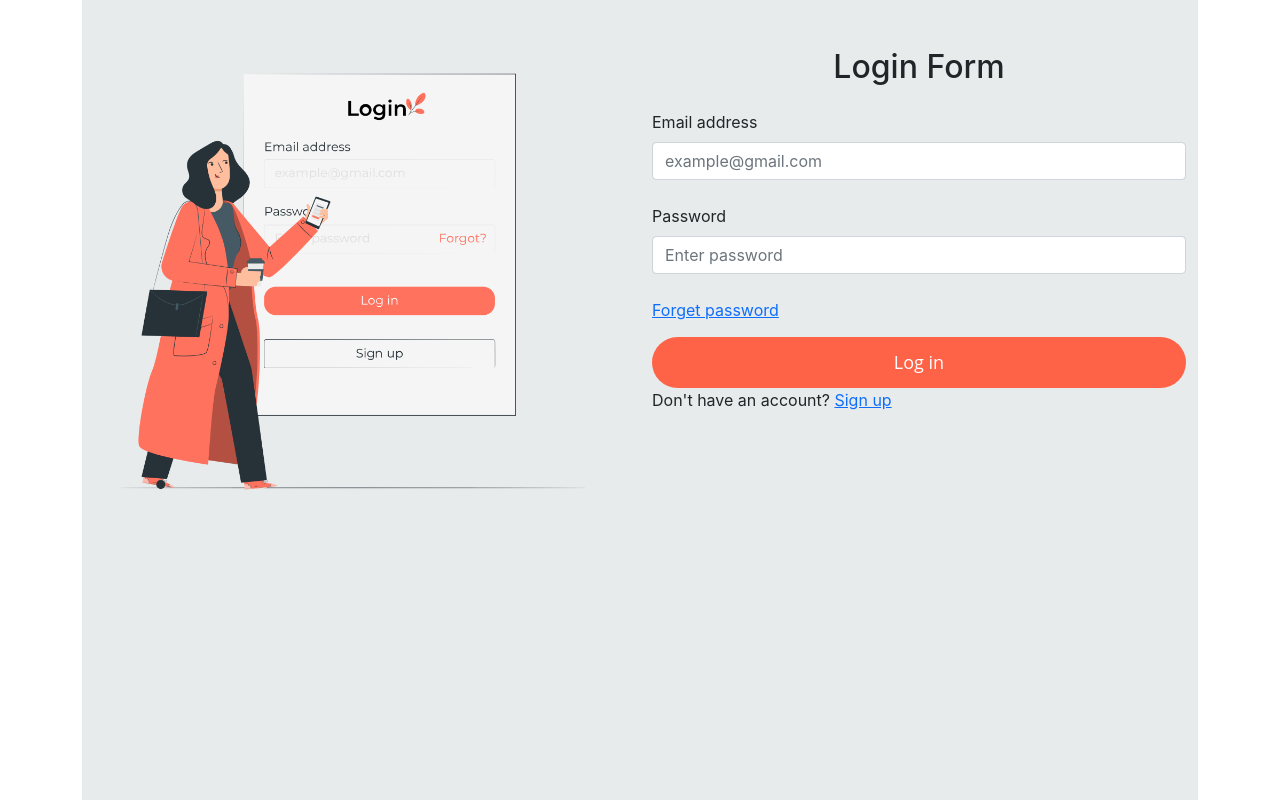
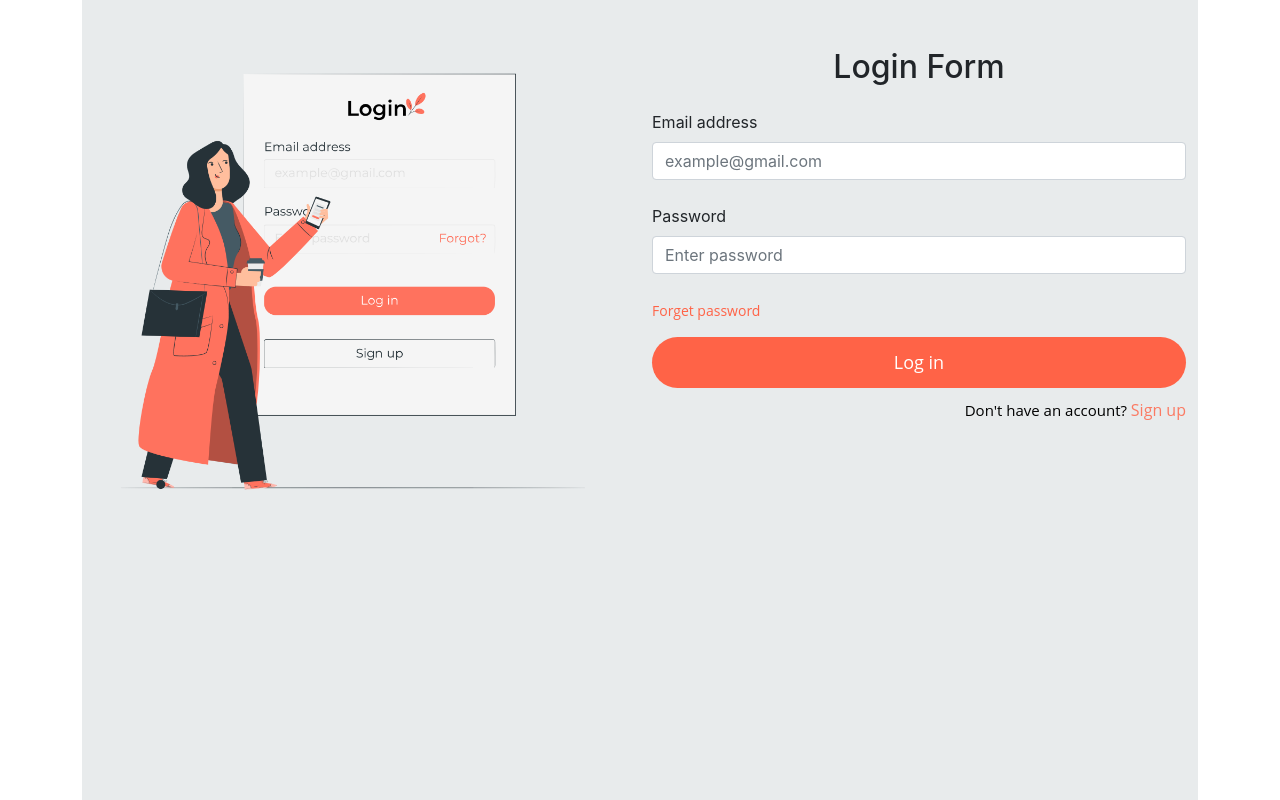
Before and after one commit to roadtocode4u/gym, a React (Create React App) app in the folder client/: page /login in a window 1280 px wide. Built offline with nearby package versions, Linux system fonts and the light colour scheme.

Commit message:
feat: Add CSS to login page

```diff
--- a/client/src/components/Login/Login.css
+++ b/client/src/components/Login/Login.css
@@ -21,3 +21,26 @@ button {
 button:hover {
     background: rgb(250, 149, 131);
 }
+
+.Forget-password a{
+    font-size: 14px;
+    color: tomato;
+    font-family: 'Open Sans', sans-serif;
+    text-decoration: none;
+}
+
+.acc-signup{
+    font-size: 16px;
+    color: rgb(251, 122, 99);
+    font-family: 'Open Sans', sans-serif;
+    text-decoration: none;
+}
+.acc-login{
+    margin-top: 10px;
+    font-size: 15px;
+    text-align: right;
+    color: black;
+    font-family: 'Open Sans', sans-serif;
+    text-decoration: none;
+
+}
--- a/client/src/components/Login/Login.js
+++ b/client/src/components/Login/Login.js
@@ -24,14 +24,14 @@ function Login() {
                   <label for="exampleInputPassword1" className="form-label">Password</label>
                   <input type="password" className="form-control" placeholder='Enter password' id="exampleInputPassword1" />
                 </div>
-                <div>
+                <div className='Forget-password'>
                   <a href="#">Forget password</a>
                 </div>
                 <div>
                   <button type="submit">Log in</button>
                 </div>
-                <div>
-                  <p>Don't have an account? <a href="/signup">Sign up</a></p>
+                <div className='acc-login'>
+                  <p>Don't have an account? <a  className='acc-signup' href="/signup">Sign up</a></p>
                 </div>
               </form>
 
```
